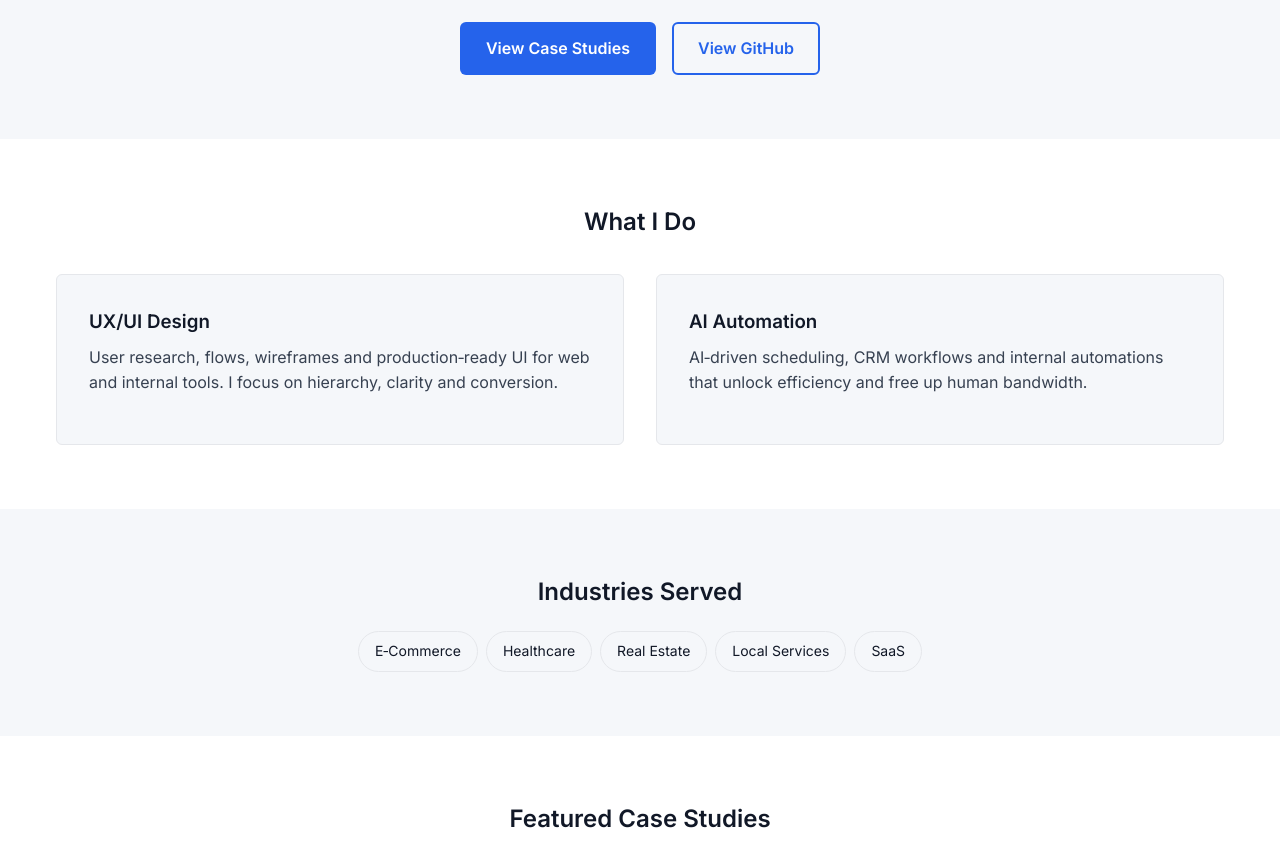
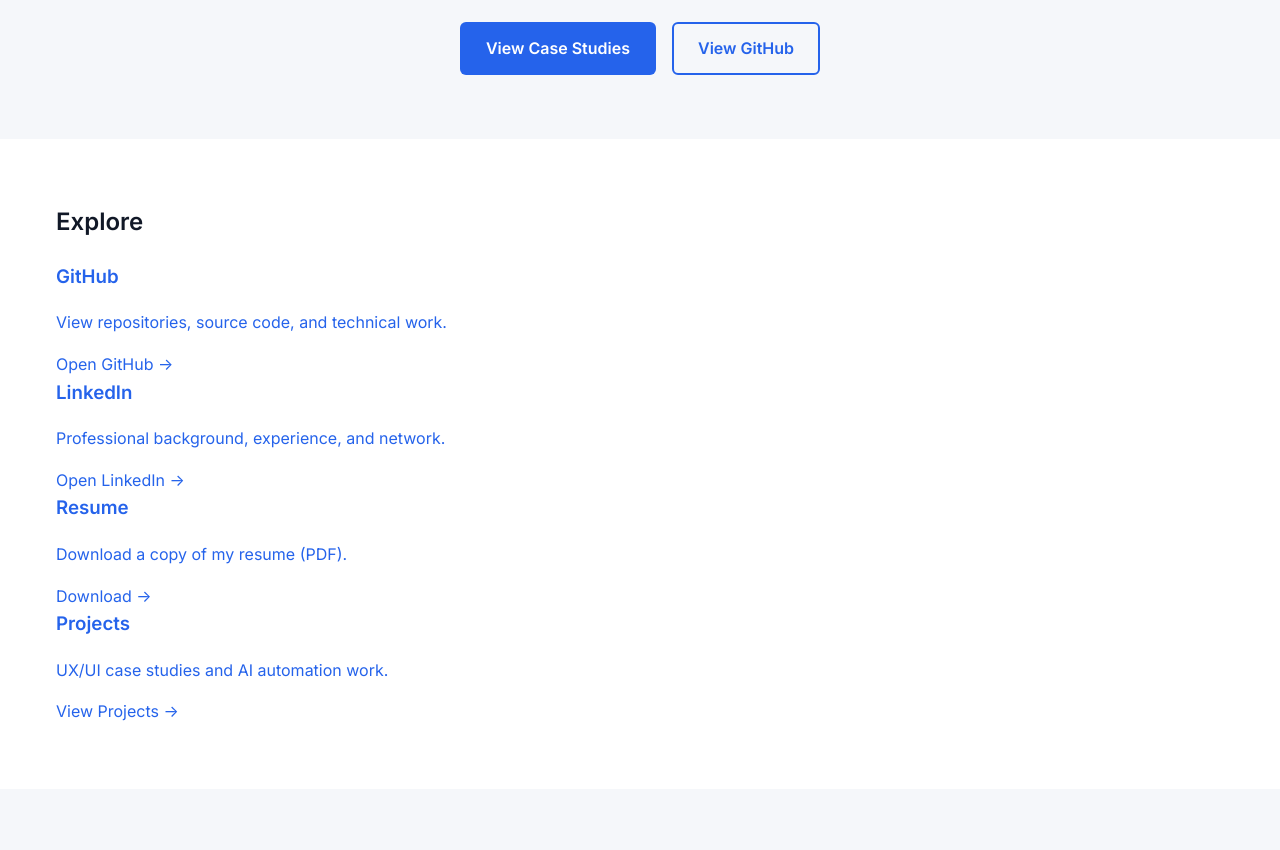
Before and after one commit to laulanddesigns/uxai_showcase, a plain HTML site: page index.html in a window 1280 px wide. Shown: the part 360-1210 px from the top of the page. Drawn offline with Linux system fonts and the light colour scheme.

Commit message:
Update index.html

```diff
--- a/index.html
+++ b/index.html
@@ -43,28 +43,39 @@
       </div>
     </section>
 
-    <!-- Services overview -->
-    <section>
-      <div class="container">
-        <h2 style="text-align:center; margin-bottom:2rem;">What I Do</h2>
-        <div class="services-grid">
-          <div class="service-card">
-            <h3>UX/UI Design</h3>
-            <p>
-              User research, flows, wireframes and production‑ready UI for web and
-              internal tools. I focus on hierarchy, clarity and conversion.
-            </p>
-          </div>
-          <div class="service-card">
-            <h3>AI Automation</h3>
-            <p>
-              AI‑driven scheduling, CRM workflows and internal automations that
-              unlock efficiency and free up human bandwidth.
-            </p>
-          </div>
-        </div>
-      </div>
-    </section>
+   <!-- Quick Links -->
+<section class="quick-links">
+  <div class="container">
+    <h2 class="section-title">Explore</h2>
+
+    <div class="quick-grid">
+      <a class="quick-card" href="https://github.com/laulanddesigns" target="_blank" rel="noopener noreferrer">
+        <h3>GitHub</h3>
+        <p>View repositories, source code, and technical work.</p>
+        <span class="quick-cta">Open GitHub →</span>
+      </a>
+
+      <a class="quick-card" href="https://www.linkedin.com/" target="_blank" rel="noopener noreferrer">
+        <h3>LinkedIn</h3>
+        <p>Professional background, experience, and network.</p>
+        <span class="quick-cta">Open LinkedIn →</span>
+      </a>
+
+      <a class="quick-card" href="assets/Laurielle_Landry_Branding_AI_Resume.pdf" download>
+        <h3>Resume</h3>
+        <p>Download a copy of my resume (PDF).</p>
+        <span class="quick-cta">Download →</span>
+      </a>
+
+      <a class="quick-card" href="case-studies.html">
+        <h3>Projects</h3>
+        <p>UX/UI case studies and AI automation work.</p>
+        <span class="quick-cta">View Projects →</span>
+      </a>
+    </div>
+  </div>
+</section>
+
 
     <!-- Industries -->
     <section style="background-color:var(--bg-light);">
```
